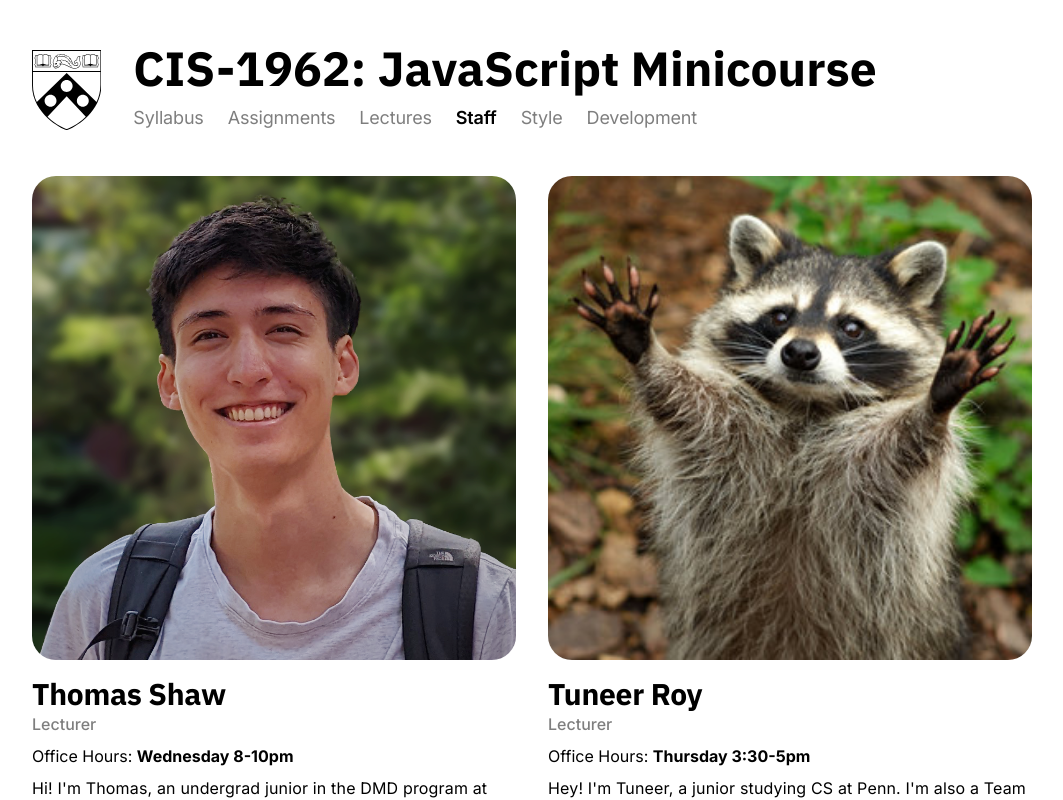
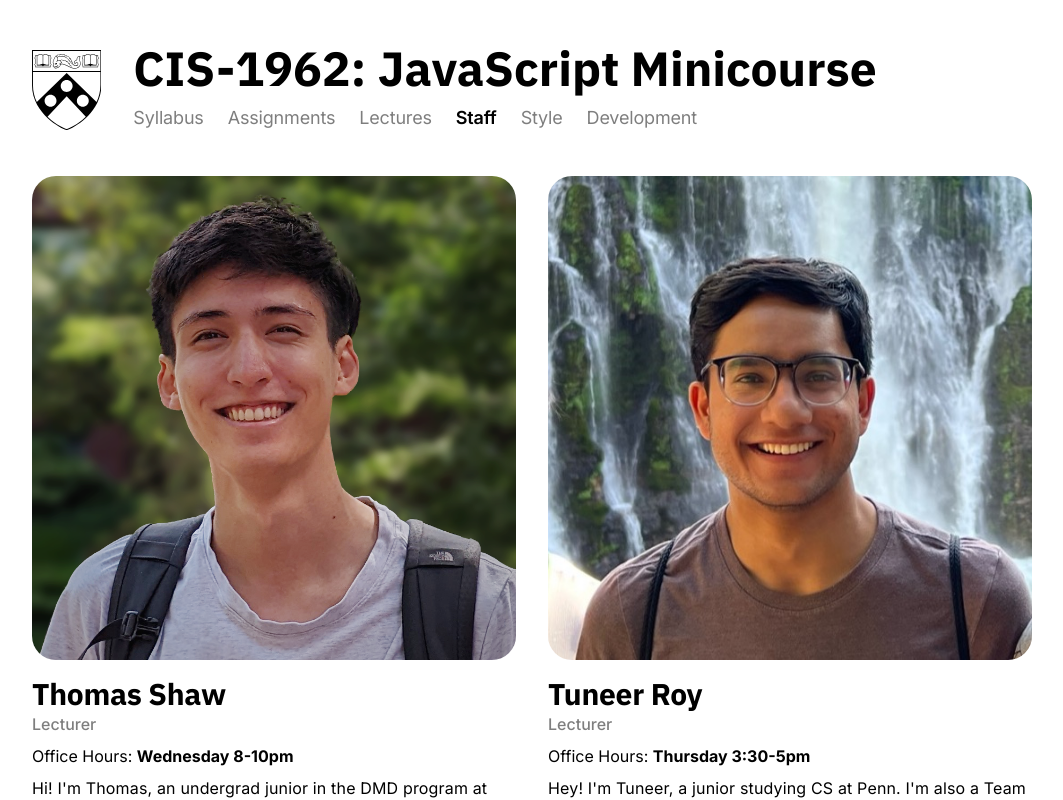
Before and after one commit to cis-1962/course-website, a Next.js app: page /staff in a window 1280 px wide. Shown: the top 800 px of the page, without its empty margins (108-1171 px from the left). Built offline with nearby package versions, Linux system fonts and the light colour scheme.

Commit message:
feat: tuneer pfp

```diff
--- a/src/constants/staff.ts
+++ b/src/constants/staff.ts
@@ -17,7 +17,7 @@ export const STAFF = [
     oh: 'Thursday 3:30-5pm',
     description:
       "Hey! I'm Tuneer, a junior studying CS at Penn. I'm also a Team Lead for Penn Mobile @ Penn Labs, so if the app ever breaks... my bad.",
-    image: 'raccoon.png',
+    image: 'tuneer.png',
   },
   {
     name: 'Kashyap Chaturvedula',
```
Also changed, not shown: public/images/staff/raccoon.png (deleted), public/images/staff/tuneer.png (added).
